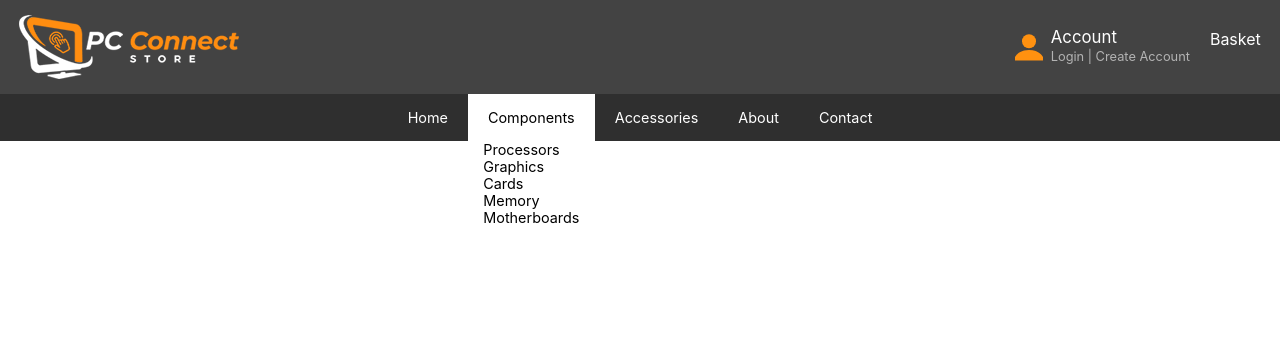
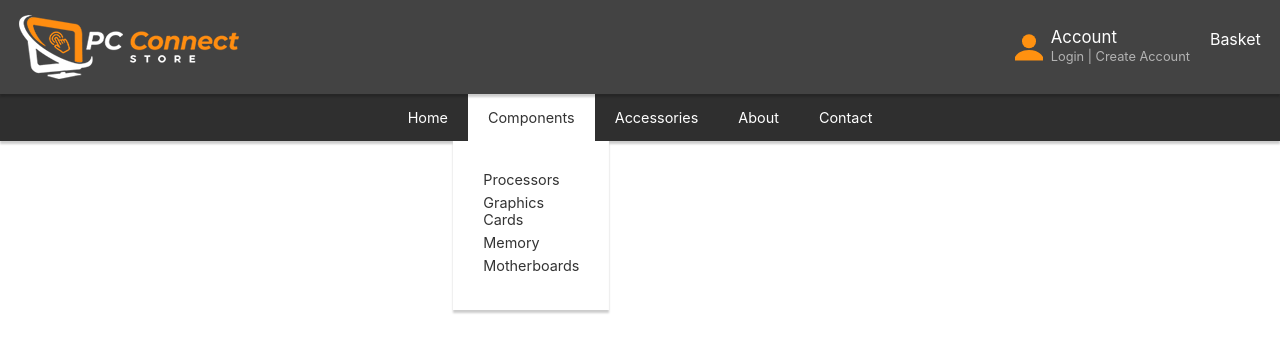
Before and after one commit to JPaulDev/ecommerce-site, a React (Create React App) app: page / in a window 1280 px wide. Both pictures are taken after a click on the item "Components". Shown: the top 352 px of the page. Built offline with nearby package versions, Linux system fonts and the light colour scheme.

Commit message:
Update styles

```diff
--- a/src/components/Header/Header.js
+++ b/src/components/Header/Header.js
@@ -4,8 +4,11 @@ import AccountLogin from './AccountLogin';
 
 const StyledHeader = styled.header`
   width: 100%;
+  position: relative;
   background-color: #434343;
   color: white;
+  box-shadow: 0 3px 2px 0 rgb(0 0 0 / 0.2);
+  z-index: 10;
 `;
 
 const Wrapper = styled.div`
--- a/src/components/Navbar/Dropdown.js
+++ b/src/components/Navbar/Dropdown.js
@@ -7,6 +7,9 @@ const List = styled.ul`
   list-style: none;
   left: 50%;
   transform: translateX(-50%);
+  background-color: white;
+  padding: 30px;
+  box-shadow: 0 3px 2px 0 rgb(0 0 0 / 0.2);
 `;
 
 function Dropdown({ openMenu }) {
--- a/src/components/Navbar/DropdownItem.js
+++ b/src/components/Navbar/DropdownItem.js
@@ -1,8 +1,24 @@
+import styled from 'styled-components';
+
+const ListItem = styled.li`
+  padding-bottom: 6px;
+`;
+
+const Link = styled.a`
+  text-decoration: none;
+  color: #333333;
+
+  &:hover {
+    text-decoration: underline;
+    color: #7e7e7e;
+  }
+`;
+
 function DropdownItem({ children }) {
   return (
-    <li>
-      <a>{children}</a>
-    </li>
+    <ListItem>
+      <Link>{children}</Link>
+    </ListItem>
   );
 }
 
--- a/src/components/Navbar/NavItem.js
+++ b/src/components/Navbar/NavItem.js
@@ -13,7 +13,7 @@ const ListItem = styled.li`
   }
   && {
     background-color: ${(props) => props.active && 'white'};
-    color: ${(props) => props.active && 'black'};
+    color: ${(props) => props.active && '#333333'};
   }
 `;
 
--- a/src/components/Navbar/Navbar.js
+++ b/src/components/Navbar/Navbar.js
@@ -5,6 +5,8 @@ import NavItem from './NavItem';
 const Nav = styled.nav`
   background-color: #2f2f2f;
   width: 100%;
+  box-shadow: 0 3px 2px 0 rgb(0 0 0 / 0.2);
+  user-select: none;
 `;
 
 const NavLinks = styled.ul`
```
